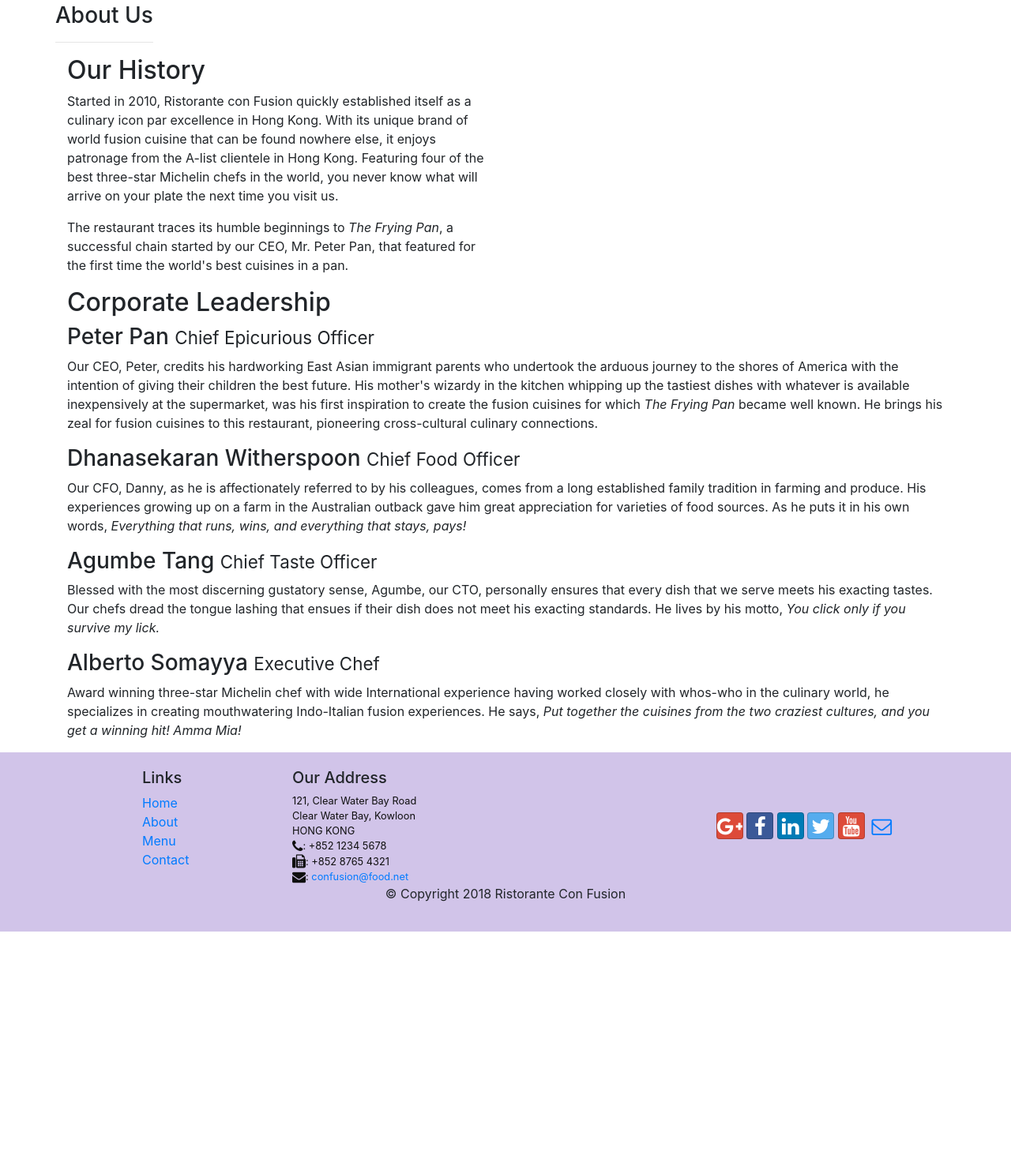
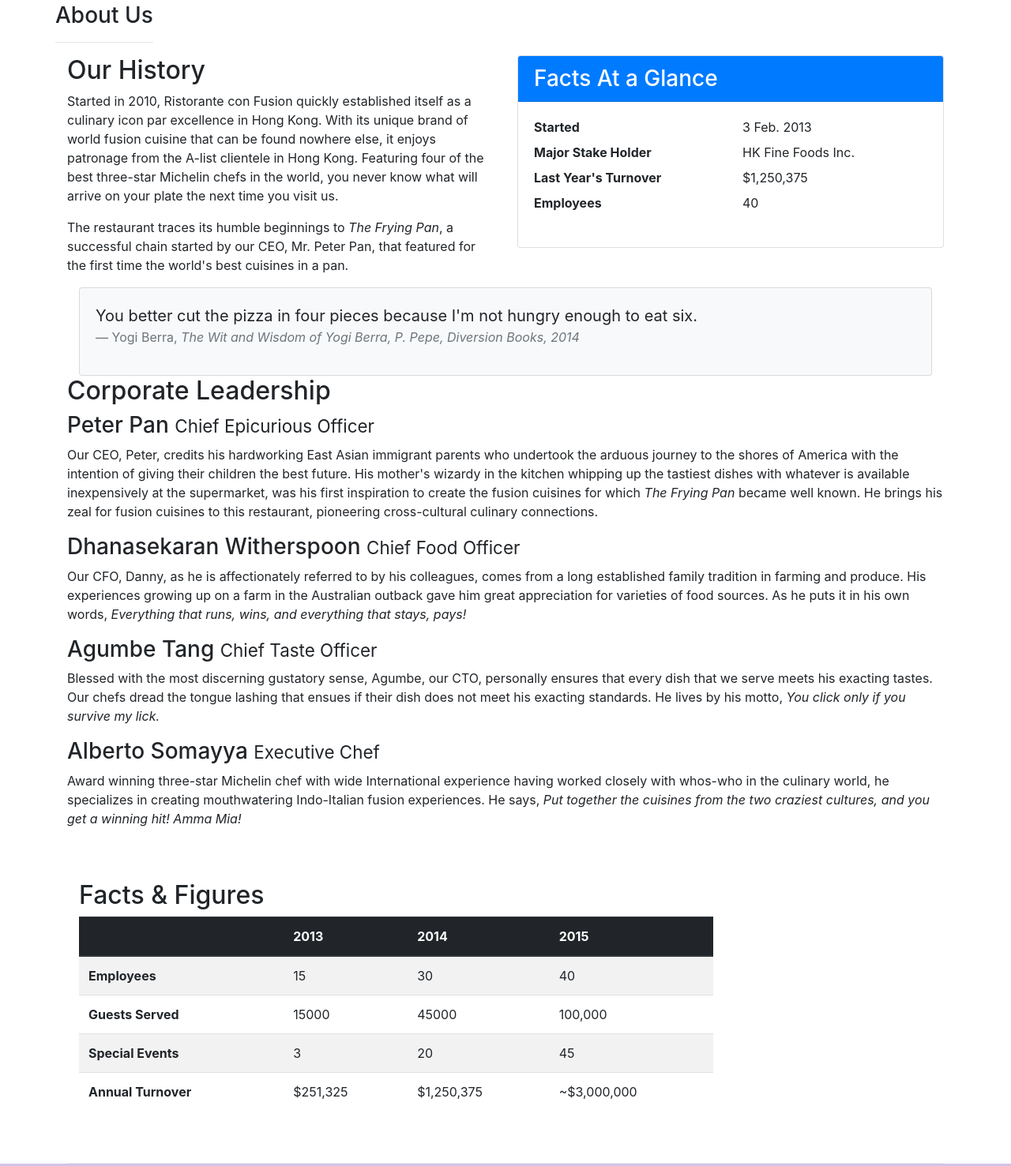
Before and after one commit to divyansh2111/Bootstrap-Website, a website: page aboutus.html in a window 1280 px wide. Shown: the part 395-1872 px from the top of the page at 79% size. Before the commit the page ends 1575 px from the top, so only its background shows below. Drawn offline with nearby package versions, Linux system fonts and the light colour scheme.

Commit message:
Cards and Quotes

```diff
--- a/aboutus.html
+++ b/aboutus.html
@@ -62,8 +62,36 @@
                 <h2>Our History</h2>
                 <p>Started in 2010, Ristorante con Fusion quickly established itself as a culinary icon par excellence in Hong Kong. With its unique brand of world fusion cuisine that can be found nowhere else, it enjoys patronage from the A-list clientele in Hong Kong.  Featuring four of the best three-star Michelin chefs in the world, you never know what will arrive on your plate the next time you visit us.</p>
                 <p>The restaurant traces its humble beginnings to <em>The Frying Pan</em>, a successful chain started by our CEO, Mr. Peter Pan, that featured for the first time the world's best cuisines in a pan.</p>
-            </div class=col-6>
-            <div>
+            </div>
+            <div class="col-12 col-sm-6">
+                <div class="card">
+                    <h3 class="card-header bg-primary text-white">Facts At a Glance</h3>
+                    <div class="card-body">
+                        <dl class="row">
+                            <dt class="col-6">Started</dt>
+                            <dd class="col-6">3 Feb. 2013</dd>
+                            <dt class="col-6">Major Stake Holder</dt>
+                            <dd class="col-6">HK Fine Foods Inc.</dd>
+                            <dt class="col-6">Last Year's Turnover</dt>
+                            <dd class="col-6">$1,250,375</dd>
+                            <dt class="col-6">Employees</dt>
+                            <dd class="col-6">40</dd>
+                        </dl>
+                    </div>
+                </div>
+            </div>
+        </div>
+
+        <div class="col-12">
+            <div class="card card-body bg-light">
+                <blockquote class="blockquote">
+                    <p class="mb-0">You better cut the pizza in four pieces because
+                        I'm not hungry enough to eat six.</p>
+                    <footer class="blockquote-footer">Yogi Berra,
+                        <cite title="Source Title">The Wit and Wisdom of Yogi Berra,
+                        P. Pepe, Diversion Books, 2014</cite>
+                    </footer>
+                </blockquote>
             </div>
         </div>
 
@@ -79,6 +107,52 @@
                 <p class="d-none d-sm-block">Blessed with the most discerning gustatory sense, Agumbe, our CTO, personally ensures that every dish that we serve meets his exacting tastes. Our chefs dread the tongue lashing that ensues if their dish does not meet his exacting standards. He lives by his motto, <em>You click only if you survive my lick.</em></p>
                 <h3>Alberto Somayya <small>Executive Chef</small></h3>
                 <p class="d-none d-sm-block">Award winning three-star Michelin chef with wide International experience having worked closely with whos-who in the culinary world, he specializes in creating mouthwatering Indo-Italian fusion experiences. He says, <em>Put together the cuisines from the two craziest cultures, and you get a winning hit! Amma Mia!</em></p>
+            </div>
+       </div>
+
+       <div class="row row-content">
+            <div class="col-12 col-sm-9">
+                <h2>Facts &amp; Figures</h2>
+                <div class="table-responsive">
+                    <table class="table table-striped">
+                        <thead class="thead-dark">
+                            <tr>
+                                <th>&nbsp;</th>
+                                <th>2013</th>
+                                <th>2014</th>
+                                <th>2015</th>
+                            </tr>
+                        </thead>
+                        <tbody>
+                            <tr>
+                                <th>Employees</th>
+                                <td>15</td>
+                                <td>30</td>
+                                <td>40</td>
+                            </tr>
+                            <tr>
+                                <th>Guests Served</th>
+                                <td>15000</td>
+                                <td>45000</td>
+                                <td>100,000</td>
+                            </tr>
+                            <tr>
+                                <th>Special Events</th>
+                                <td>3</td>
+                                <td>20</td>
+                                <td>45</td>
+                            </tr>
+                            <tr>
+                                <th>Annual Turnover</th>
+                                <td>$251,325</td>
+                                <td>$1,250,375</td>
+                                <td>~$3,000,000</td>
+                            </tr>
+                        </tbody>
+                    </table>
+                </div>
+            </div>
+             <div class="col-12 col-sm-3">
             </div>
        </div>
 
```
